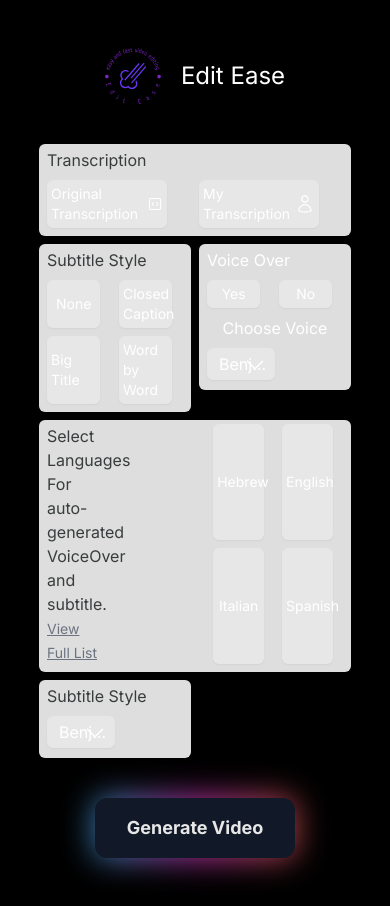
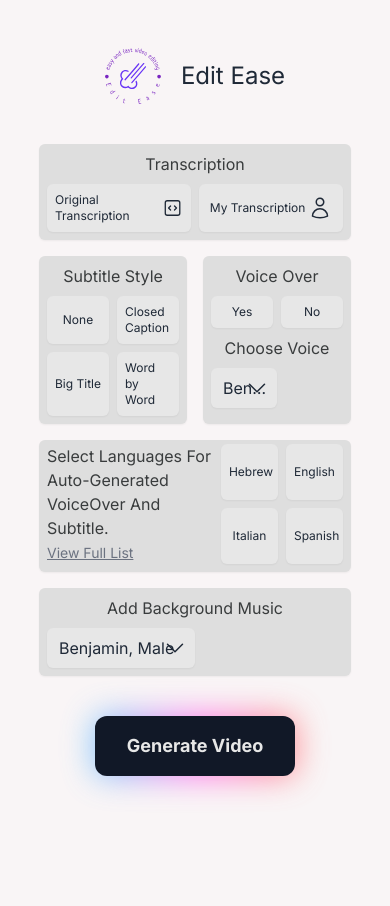
Before and after one commit to 1Like1Prayer/EditEase, a Next.js app: page / in a window 390 px wide. After the commit the page ends 844 px from the top, so only its background shows below. Built offline with nearby package versions, Linux system fonts and the light colour scheme.

Commit message:
fixing UI to desktop and Mobile except Select

```diff
--- a/src/app/components/BackgroundMusicCard/BackgroundMusicCard.tsx
+++ b/src/app/components/BackgroundMusicCard/BackgroundMusicCard.tsx
@@ -11,7 +11,7 @@
 export const BackgroundMusicCard = () => {
   return (
     <div className='card space-y-2'>
-      <div className='pt-1 text-black'>Subtitle Style</div>
+      <div className='text-center text-black'>Add Background Music</div>
       <Select options={MusicOptions} />
     </div>
   );
--- a/src/app/components/ButtonGroupSelector/ButtonGroupSelector.tsx
+++ b/src/app/components/ButtonGroupSelector/ButtonGroupSelector.tsx
@@ -27,8 +27,8 @@
           key={elementProp.title}
           value={elementProp.title}
           className={({ checked }) =>
-            `button justify-self-start flex w-5/6 flex-row items-center justify-evenly text-sm focus:outline-none
-            ${checked ? 'bg-primary hover:bg-primary/75' : ''}`
+            `button flex flex-row items-center justify-evenly justify-self-center text-xs focus:outline-none sm:w-2/3 sm:text-sm w-full
+            ${checked && 'bg-primary hover:bg-primary/75'}`
           }
         >
           {elementProp.prefixIcon}
--- a/src/app/components/LanguageCard/LanguageCard.tsx
+++ b/src/app/components/LanguageCard/LanguageCard.tsx
@@ -8,8 +8,8 @@
 
   return (
     <div className='card flex flex-row justify-between space-x-2 pt-1'>
-      <div className='w-1/5 text-black'>
-        <div>Select Languages For auto-generated VoiceOver and subtitle.</div>
+      <div className='w-3/5 text-black'>
+        <div>Select Languages For Auto-Generated VoiceOver And Subtitle.</div>
         <u
           className='cursor-pointer text-sm text-gray-500'
           onClick={() => setFullList(!isFullList)}
--- a/src/app/components/SubtitleStyleCard/SubtitleStyleCard.tsx
+++ b/src/app/components/SubtitleStyleCard/SubtitleStyleCard.tsx
@@ -6,9 +6,7 @@
 export const SubtitleStyleCard = () => {
   return (
     <div className='card space-y-2'>
-      <div className='pt-1 text-black'>
-        <div>Subtitle Style</div>
-      </div>
+      <div className='text-center text-black'>Subtitle Style</div>
       <ButtonGroupSelector
         elementProps={[
           { title: 'None' },
--- a/src/app/components/TranscriptCard/TranscriptCard.tsx
+++ b/src/app/components/TranscriptCard/TranscriptCard.tsx
@@ -6,7 +6,7 @@
 export const TranscriptCard = () => {
   return (
     <div className='card space-y-2'>
-      <div className='pt-1 text-black'>Transcription</div>
+      <div className='text-black text-center'>Transcription</div>
       <ButtonGroupSelector
         elementProps={[
           { title: 'Original Transcription', suffixIcon: <BracketsIcon /> },
--- a/src/app/components/VoiceOverCard/VoiceOverCard.tsx
+++ b/src/app/components/VoiceOverCard/VoiceOverCard.tsx
@@ -12,9 +12,9 @@
 export const VoiceOverCard = () => {
   return (
     <div className='card space-y-2'>
-      <div className='pt-1'>Voice Over</div>
+      <div className='text-center text-black'>Voice Over</div>
       <ButtonGroupSelector elementProps={[{ title: 'Yes' }, { title: 'No' }]} />
-      <div className='text-center'>Choose Voice</div>
+      <div className='text-center text-black'>Choose Voice</div>
       <Select options={VoiceOptions} />
     </div>
   );
--- a/src/app/globals.css
+++ b/src/app/globals.css
@@ -2,36 +2,18 @@
 @tailwind components;
 @tailwind utilities;
 
-:root {
-  --foreground-rgb: 0, 0, 0;
-  --background-start-rgb: 231, 231, 231;
-  --background-end-rgb: 231, 231, 231;
-}
-
 @media (prefers-color-scheme: light) {
   :root {
-    --foreground-rgb: 255, 255, 255;
-    --background-start-rgb: 0, 0, 0;
-    --background-end-rgb: 0, 0, 0;
+    background: #F9F5F6;
   }
-}
-
-body {
-  color: rgb(var(--foreground-rgb));
-  background: linear-gradient(
-      to bottom,
-      transparent,
-      rgb(var(--background-end-rgb))
-    )
-    rgb(var(--background-start-rgb));
 }
 
 @layer components {
   .card {
-    @apply rounded-md bg-background pb-2 pl-2 pr-2 shadow-sm;
+    @apply rounded-md bg-background pb-2 px-2 pt-2 shadow-sm ;
   }
 
   .button {
-    @apply bg-white cursor-pointer rounded-md p-1 shadow-sm transition duration-200 hover:bg-gray-300;
+    @apply cursor-pointer rounded-md bg-white p-2 shadow-sm transition duration-300 hover:bg-gray-300;
   }
 }
--- a/src/app/page.tsx
+++ b/src/app/page.tsx
@@ -9,22 +9,18 @@
 
 export default function Home() {
   return (
-    <main className='flex min-h-screen flex-col items-center justify-around space-y-10 py-12'>
+    <main className=' flex min-h-screen flex-col items-center gap-10 py-12'>
       <HeaderComponent companyName={'Edit Ease'} />
-      <div className='grid w-4/5 grid-cols-2 gap-2'>
+      <div className='grid w-4/5 grid-cols-2 gap-4'>
         <div className='col-span-2'>
           <TranscriptCard />
         </div>
-        <div>
-          <SubtitleStyleCard />
-        </div>
-        <div>
-          <VoiceOverCard />
-        </div>
+        <SubtitleStyleCard />
+        <VoiceOverCard />
         <div className='col-span-2'>
           <LanguageCard />
         </div>
-        <div className=''>
+        <div className='col-span-2'>
           <BackgroundMusicCard />
         </div>
       </div>
--- a/tailwind.config.ts
+++ b/tailwind.config.ts
@@ -15,11 +15,6 @@
         black: '#393c3d',
         white: '#e7e7e7',
       },
-      backgroundImage: {
-        'gradient-radial': 'radial-gradient(var(--tw-gradient-stops))',
-        'gradient-conic':
-          'conic-gradient(from 180deg at 50% 50%, var(--tw-gradient-stops))',
-      },
     },
   },
   plugins: [require('daisyui')],
```
